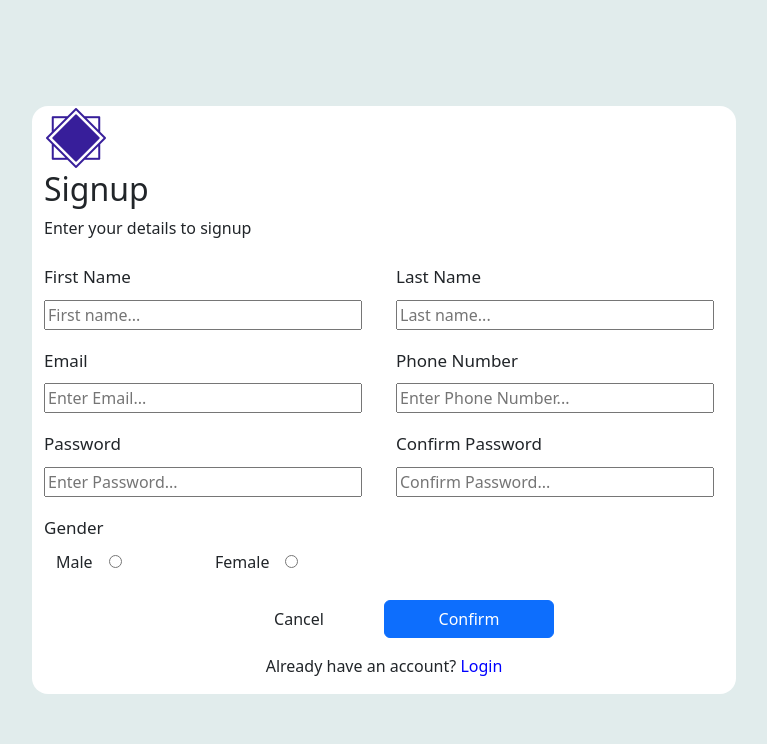
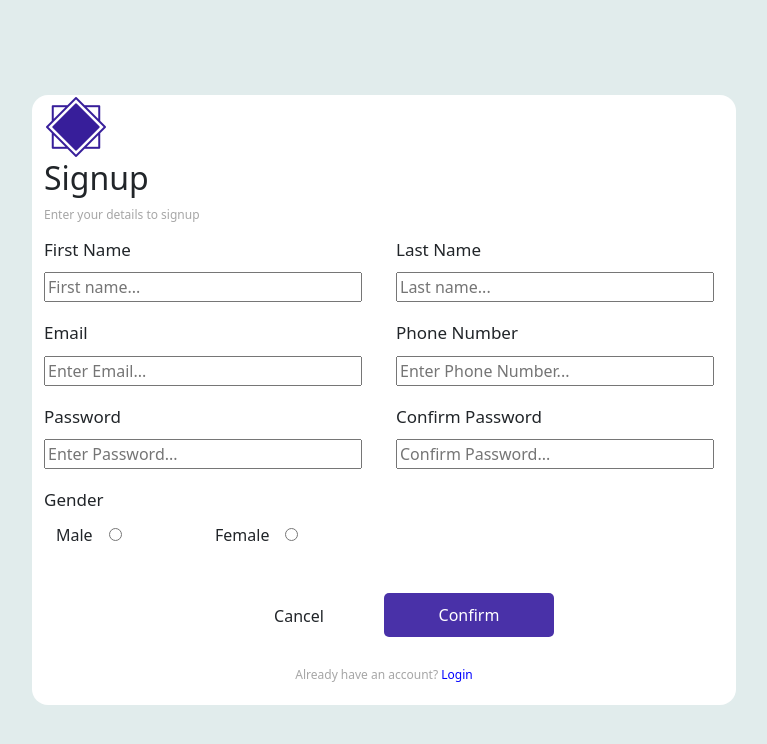
Before and after one commit to Ziad-Nasr/Login-Signup, a React (Vite) app: page /signup in a window 1280 px wide. Shown: the top 744 px of the page, without its empty margins (256-1023 px from the left). Built offline with nearby package versions, Linux system fonts and the light colour scheme.

Commit message:
useFormField costum hook to put the export the form details

```diff
--- a/src/Screens/SignUp/Signup.tsx
+++ b/src/Screens/SignUp/Signup.tsx
@@ -7,78 +7,13 @@ import "./Signup.css";
 import { formActions } from "../../store/formSlice";
 import { RootState, AppDispatch } from "../../store/store";
 import { useNavigate } from "react-router";
-interface FormField {
-  label: string;
-  placeholder?: string;
-  type: string;
-  value: string;
-  action: (e: ChangeEvent<HTMLInputElement>) => void;
-  component?: React.ComponentType<any>; // For custom components like RadioField
-}
+import useFormFields from "../../useFormFields";
 
 function Signup() {
   const navigate = useNavigate();
   const dispatch: AppDispatch = useDispatch();
-  const formItems = useSelector((state: RootState) => state.myForm);
+  const formFields = useFormFields();
   const [confirmPassword, setConfirmPassword] = useState("");
-
-  const formFields: FormField[] = [
-    {
-      label: "First Name",
-      placeholder: "First name...",
-      type: "text",
-      value: formItems.firstName,
-      action: (e) =>
-        dispatch(formActions.updateForm({ firstName: e.target.value })),
-    },
-    {
-      label: "Last Name",
-      placeholder: "Last name...",
-      type: "text",
-      value: formItems.lastName,
-      action: (e) =>
-        dispatch(formActions.updateForm({ lastName: e.target.value })),
-    },
-    {
-      label: "Email",
-      placeholder: "Enter Email...",
-      type: "email",
-      value: formItems.email,
-      action: (e) =>
-        dispatch(formActions.updateForm({ email: e.target.value })),
-    },
-    {
-      label: "Phone Number",
-      placeholder: "Enter Phone Number...",
-      type: "text",
-      value: formItems.phoneNumber,
-      action: (e) =>
-        dispatch(formActions.updateForm({ phoneNumber: e.target.value })),
-    },
-    {
-      label: "Password",
-      placeholder: "Enter Password...",
-      type: "password",
-      value: formItems.password,
-      action: (e) =>
-        dispatch(formActions.updateForm({ password: e.target.value })),
-    },
-    {
-      label: "Confirm Password",
-      placeholder: "Confirm Password...",
-      type: "password",
-      value: confirmPassword,
-      action: (e) => setConfirmPassword(e.target.value),
-    },
-    {
-      label: "Gender",
-      type: "radio",
-      value: formItems.gender,
-      action: (e) =>
-        dispatch(formActions.updateForm({ gender: e.target.value })),
-      component: RadioField,
-    },
-  ];
 
   return (
     <div className="Signup-body d-flex justify-content-center align-items-center">
@@ -88,7 +23,7 @@ function Signup() {
             <div className="text-start col-12">
               <img src={Logo} alt="Logo" />
               <h2>Signup</h2>
-              <p>Enter your details to signup</p>
+              <p className="Login-Subtitle">Enter your details to signup</p>
             </div>
           </div>
           <div className="text-start row">
@@ -118,14 +53,14 @@ function Signup() {
               <button className="btn col-3" type="reset">
                 Cancel
               </button>
-              <button className="btn btn-primary col-3" type="submit">
+              <button className="Login-Button col-3" type="submit">
                 Confirm
               </button>
             </div>
           </div>
           <div className="row">
-            <div className="col-12 mt-3">
-              <p>
+            <div className="col-12 mt-1 mb-3">
+              <p className="Login-Subtitle">
                 Already have an account?{" "}
                 <span
                   className="Login-Signup"
--- /dev/null
+++ b/src/useFormFields.ts
@@ -0,0 +1,83 @@
+import { ChangeEvent } from "react";
+import { useDispatch, useSelector } from "react-redux";
+import { AppDispatch, RootState } from "./store/store";
+import { formActions } from "./store/formSlice"; // Assuming formActions is defined in formSlice
+import RadioField from "./Components/RadioField"; // Assuming RadioField is a custom component
+import React, { useState } from "react";
+
+interface FormField {
+  label: string;
+  placeholder?: string;
+  type: string;
+  value: string;
+  action: (e: ChangeEvent<HTMLInputElement>) => void;
+  component?: React.ComponentType<any>; // For custom components like RadioField
+}
+
+const useFormFields = (): FormField[] => {
+  const dispatch: AppDispatch = useDispatch();
+  const formItems = useSelector((state: RootState) => state.myForm);
+  const [confirmPassword, setConfirmPassword] = useState<string>("");
+
+  const formFields: FormField[] = [
+    {
+      label: "First Name",
+      placeholder: "First name...",
+      type: "text",
+      value: formItems.firstName,
+      action: (e) =>
+        dispatch(formActions.updateForm({ firstName: e.target.value })),
+    },
+    {
+      label: "Last Name",
+      placeholder: "Last name...",
+      type: "text",
+      value: formItems.lastName,
+      action: (e) =>
+        dispatch(formActions.updateForm({ lastName: e.target.value })),
+    },
+    {
+      label: "Email",
+      placeholder: "Enter Email...",
+      type: "email",
+      value: formItems.email,
+      action: (e) =>
+        dispatch(formActions.updateForm({ email: e.target.value })),
+    },
+    {
+      label: "Phone Number",
+      placeholder: "Enter Phone Number...",
+      type: "text",
+      value: formItems.phoneNumber,
+      action: (e) =>
+        dispatch(formActions.updateForm({ phoneNumber: e.target.value })),
+    },
+    {
+      label: "Password",
+      placeholder: "Enter Password...",
+      type: "password",
+      value: formItems.password,
+      action: (e) =>
+        dispatch(formActions.updateForm({ password: e.target.value })),
+    },
+    {
+      label: "Confirm Password",
+      placeholder: "Confirm Password...",
+      type: "password",
+      value: confirmPassword,
+      action: (e) => setConfirmPassword(e.target.value),
+    },
+    {
+      label: "Gender",
+      type: "radio",
+      value: formItems.gender,
+      action: (e) =>
+        dispatch(formActions.updateForm({ gender: e.target.value })),
+      component: RadioField,
+    },
+  ];
+
+  return formFields;
+};
+
+export default useFormFields;
```
